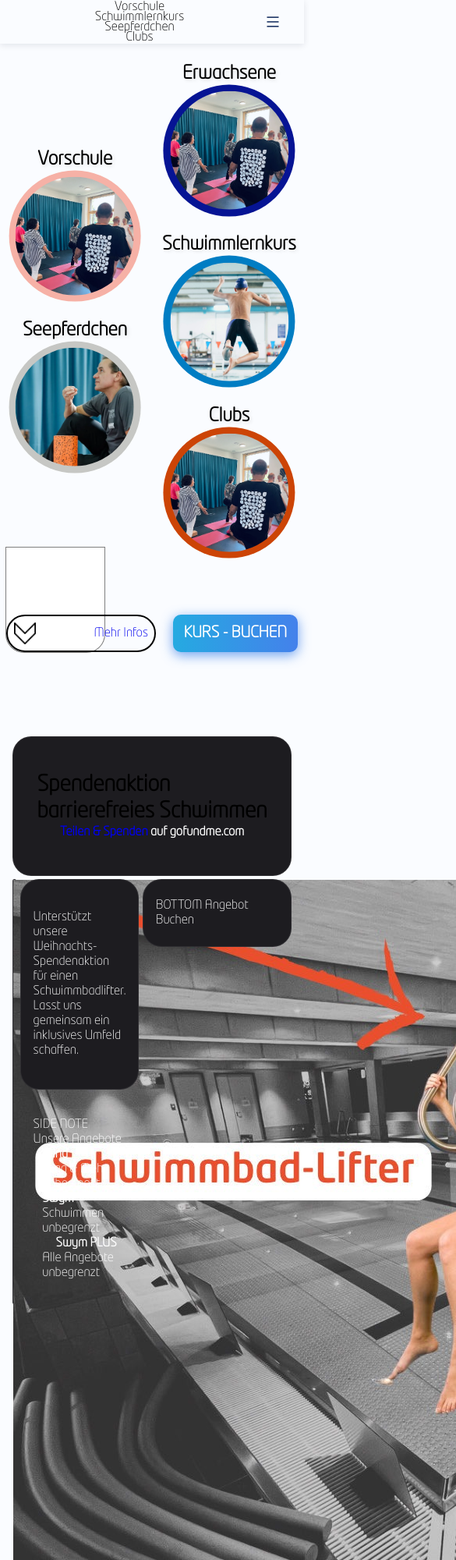
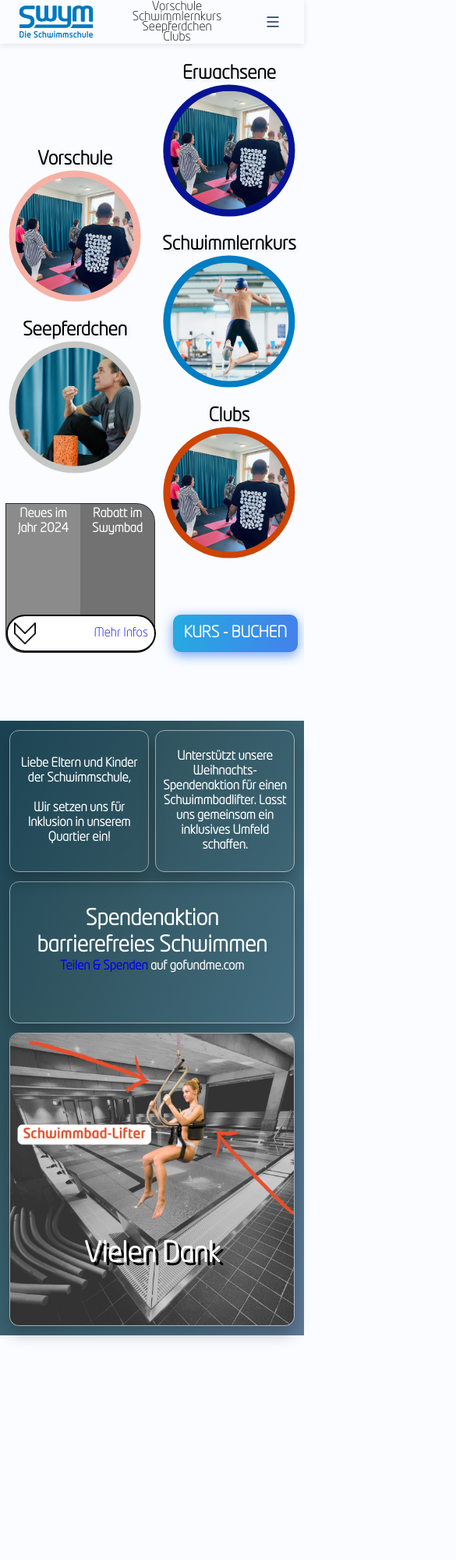
Before and after one commit to casimanodes/casimanodes.github.io, a plain HTML site: page index.html in a window 390 px wide. Shown: the top 2000 px of the page at 78% size, 585 px wide, since content can reach past the window. After the commit the page ends 1712 px from the top, so only its background shows below. Drawn offline with nearby package versions, Linux system fonts and the light colour scheme.

Commit message:
small change css

```diff
--- a/landingpage.css
+++ b/landingpage.css
@@ -705,13 +705,13 @@ transition: opacity 1s ease;
       /* #fingerTap{
           display: none;
       } */
-      #wordMind,
+      /* #wordMind,
       #wordSwym,
       #wordFitness,
       #wordEvent{
           left: 90%;
           transform: translateX(-50%, -50%)
-      }
+      } */
       .absolute-title{
         display: none;
         top: 6.5rem;
@@ -845,7 +845,7 @@ transition: opacity 1s ease;
     position: fixed;
     top: 0;
     left: 0;
-    width: 100%;
+    width: 100vw;
     box-shadow: 0 2px 8px hsla(220, 68%, 12%, 0.1);
     background-color: var(--header-color);
     z-index: var(--z-fixed);
@@ -863,6 +863,7 @@ transition: opacity 1s ease;
     align-items: center;
   }
   .nav__logo {
+    position: relative;
     display: inline-flex;
     align-items: center;
     column-gap: 0.25rem;
@@ -870,13 +871,16 @@ transition: opacity 1s ease;
     font-weight: var(--font-semi-bold);
     transition: color 0.3s;
     z-index: 2;
-  }
-  .nav__logo i {
+    height: 4rem;
+    width: 6rem;
+  }
+
+  /* .nav__logo i {
     font-size: 1.25rem;
   }
   .nav__logo:hover {
     color: var(--first-color);
-  }
+  } */
   .nav__toggle {
     position: relative;
     width: 32px;
@@ -986,7 +990,7 @@ transition: opacity 1s ease;
     display: none;
   }
   .dropdown__title {
-    font-size: var(--small-font-size);
+    font-size: var(--normal-font-size);
     font-weight: var(--font-semi-bold);
     color: var(--title-color);
   }
@@ -994,8 +998,8 @@ transition: opacity 1s ease;
     row-gap: 0.25rem;
   }
   .dropdown__link {
-    font-size: var(--smaller-font-size);
-    font-weight: var(--font-medium);
+    font-size: var( --small-font-size);
+    font-weight: var(--font-semi-bold);
     color: var(--text-color);
     transition: color 0.3s;
   }
@@ -1116,7 +1120,10 @@ transition: opacity 1s ease;
       margin-inline: auto;
     }
   }
-  /*========== BREAKPOINTS NAVBAR END ==========*/
+  /*======== == BREAKPOINTS NAVBAR END ==========*/
+
+
+
 
 
 
@@ -1191,101 +1198,308 @@ transition: opacity 1s ease;
 
 
 
+
+
     /*BENTO GRID */
+
+
 
 
 .parent {
   position: relative;
-      margin-top: 10vh;
-      top: 100vh;
   display: grid;
-height: 90vh;
-grid-template-columns: repeat(4, 1fr);
-grid-template-rows: repeat(8, 1fr);
+  top: calc(100vh + 5rem);
+  height: calc(100vh - 3.5rem);
+  width: 100%;
+  /* grid-template-columns: repeat(8, 1fr);
+  grid-template-rows: repeat(4, 1fr); */
+  grid-template-columns: repeat(2, 1fr);
+grid-template-rows: repeat(4, 1fr);
   grid-column-gap: 0.5rem;
   grid-row-gap: 0.75rem;
-padding: 1rem;
-}
+  padding: 0.75rem;
+
+  background: linear-gradient(to bottom right, #194253, #325661, #436c7e, #607996);
+
+  /* Ensure the gradient covers the full page */
+  background-attachment: fixed;
+  background-repeat: no-repeat;
+  background-size: cover;}
+
 
 :root{
---background-color-bento: #1d1c20;
+--background-color-bento-left: rgb(139, 139, 139, 0.5);
+--background-color-bento-right:rgb(29, 28, 32, 0.5);
+--background-color-bento: none;
+--backdrop-filter-bento: blur(100px);
+
+/* --background-color-bento: white; */
 --border-bento: 1px solid rgba(255,255,255,.08);
---border-radius-bento: 24px;
+--border-radius-bento: 12px;
+
+
 }
 
 /*general card stylings*/
 .grid-item{
-background-color: var(--background-color-bento);
 border: var(--border-bento);
 border-radius: var(--border-radius-bento);
 transition: scale 0.5s ease-in-out;
 transition-property: transform;
 transition-timing-function: cubic-bezier(.4,0,.2,1);
 transition-duration: .25s;
-}
-
-/* Inside the grid content  */
+max-height: 50vh;
+
+}
+
+.grid-item h1{
+  color: white ;
+}
+
+/* Inside the grid content  Also for swymbad*/
 .card{
 position: relative;
-color: white;
-padding: 1rem;
-display: flex;
+display: flex;
+/* flex-direction: column; */
+align-items: center;
+justify-content: center;
+height: 100%;
+width: 100%;
+font-size: 2rem;
+padding: 0.5rem;
+overflow: hidden;
 flex-direction: column;
-justify-content: center;
-align-items: center;
-height: 100%;
-}
-/* Inside the grid title */
-.card-title{
-position: absolute;
-display: flex;
-justify-content: center;
-top: 1rem;
+}
+
+.bento_title{
+  text-align: center;
+  position: relative;
+  font-size: 1.5rem;
+  font-weight: 600;
   left: 50%;
   transform: translateX(-50%);
-font-size: 1.5rem;
+}
+.text_center{
+  text-align: center;
+  position: relative;
+}
+
+
+/* Inside the grid title */
+.card_img_parent{
+position: relative;
+width: 100%;
+height: 100%;
+}
+.card_img_parent img{
+  width: 100%;
+  height: 100%;
+  position: relative;
+  border-radius: var(--border-radius-bento);
+}
+#full{
+  padding: 0rem;
+}
+/*each grid item positioning*/
+
+
+#title {
+  /* grid-area: 1 / 1 / 3 / 4; */
+  /* grid-area: 1 / 1 / 2 / 4; */
+  grid-area: 2 / 1 / 3 / 3;
+  /* background-color: var(--background-color-bento-left); */
+  /* background: linear-gradient(to right, rgb(139, 139, 139, 0.5) 30%, rgb(29, 28, 32, 0.5) 65%); */
+  backdrop-filter: var(--backdrop-filter-bento);
+  background: var(--background-color-bento);
+  border: 1px solid rgba(255, 255, 255, 0.5);
+  box-shadow: 0px 10px 20px rgba(0, 0, 0, 0.25);
+  /* display: flex;
+  flex-direction: row; */
+  }
+
+  #side-note {
+  /* grid-area: 1 / 4 / 3 / 5;  */
+  grid-area: 3 / 1 / 5 / 6;
+  /* background-color: var(--background-color-bento-left); */
+  backdrop-filter: var(--backdrop-filter-bento);
+  background:var(--background-color-bento);
+  border: 1px solid rgba(255, 255, 255, 0.5);
+  box-shadow: 0px 10px 20px rgba(0, 0, 0, 0.25);
+
+  display: none;
+  }
+
+  #center {
+  /* grid-area: 3 / 2 / 9 / 4;  */
+  /* background-color: var(--background-color-bento-right); */
+  backdrop-filter: var(--backdrop-filter-bento);
+  background: var(--background-color-bento);
+  border: 1px solid rgba(255, 255, 255, 0.5);
+  box-shadow: 0px 10px 20px rgba(0, 0, 0, 0.25);
+
+  /* grid-area: 1 / 4 / 3 / 9;  */
+  grid-area: 3 / 1 / 5 / 3;
+}
+ #title .card h1,
+ #title .card h2{
+  transform: translateY(-1rem);
+ }
+
+ .over_the_top{
+  position: absolute;
+  bottom: 30%;
+  transform: Translate(-50% , 100%);
+  left: 50%;
+  z-index: 333;
+  font-size: 2.25rem;
+  font-weight: 800;
+  text-shadow: 4px 4px 0px black;
+
+}
+  #left-note {
+  /* grid-area: 3 / 1 / 9 / 2; */
+  /* grid-area: 3 / 6 / 4 / 9; */
+  text-align: center;
+  grid-area: 1 / 1 / 2 / 2;
+  /* background-color: var(--background-color-bento-right); */
+  backdrop-filter: var(--backdrop-filter-bento);
+  background: var(--background-color-bento);
+  border: 1px solid rgba(255, 255, 255, 0.5);
+  box-shadow: 0px 10px 20px rgba(0, 0, 0, 0.25);
+
+}
+#right-note{
+  display: block;
+  /* grid-area: 2 / 1 / 3 / 4; */
+  grid-area: 1 / 2 / 2 / 3;
+  /* background-color: var(--background-color-bento-left); */
+  backdrop-filter: var(--backdrop-filter-bento);
+  border: 1px solid rgba(255, 255, 255, 0.5);
+  background: var(--background-color-bento);
+  box-shadow: 0px 10px 20px rgba(0, 0, 0, 0.25);
+
+  }
+  #bottom {
+    display: block;
+    grid-area: 4 / 6 / 5 / 9;
+  /* background-color: var(--background-color-bento-right); */
+  backdrop-filter: var(--backdrop-filter-bento);
+  background: var(--background-color-bento);
+  border: 1px solid rgba(255, 255, 255, 0.5);
+  box-shadow: 0px 10px 20px rgba(0, 0, 0, 0.25);
+
+display: none;
+  }
+
+
+.ul_icon{
+  position: relative;
+  display: flex;
+  flex-direction: row;
+  /* justify-content: center; */
+  width: 100%;
+}
+
+.ul_icon h3{
+  position: relative;
+  left: 50%;
+  transform: translateX(-50%);
+  font-size: 1.25rem;
+}
+
+.card-icon{
+  /* transform: translateX(-100%); */
+  transform: translateY(-25%);
+  height: 2rem;
+  aspect-ratio: 1/1;
+  border-radius: 50%;
+  margin: 0.25rem;
+  position: absolute;
+  display: flex-start;
+
+}
+.card ul{
+  width: 100%;
+}
+.card ul li{
+  padding: 0.5rem 0;
+  width: 100%;
+
+}
+
+.bento_p{
+  color: white;
+  text-align: center;
+  padding: 0.5rem 0;
   font-weight: 600;
-}
-
-/*each grid item positioning*/
-#title {
-grid-area: 1 / 1 / 3 / 4; }
-
-#side-note {
-grid-area: 1 / 4 / 3 / 5; }
-#center {
-grid-area: 3 / 2 / 9 / 4; }
-#left-note {
-grid-area: 3 / 1 / 9 / 2;}
-#right-note {
-grid-area: 3 / 4 / 9 / 5; }
+  font-size: 1rem;
+}
+
 
 .grid-item:hover{
 transform: scale(1.03);
 }
 
 
-@media screen and (max-width: 768px) {
+@media screen and (min-width: 768px) {
   .parent {
+    position: absolute;
     display: grid;
-grid-template-columns: repeat(3, 1fr);
-grid-template-rows: repeat(8, 1fr);
-grid-column-gap: 0.3rem;
-grid-row-gap: 0.3rem;
-padding: 1rem;
-}
-
-#title { grid-area: 1 / 1 / 3 / 5; }
-#center { grid-area: 3 / 1 / 9 / 3; }
-#side-note { grid-area: 6 / 3 / 9 / 4; }
-#right-note { grid-area: 3 / 3 / 6 / 4; }
-#left-note{
+    top: calc(100vh + 5rem);
+    height:calc(100vh - 5rem);
+    width: 100%;
+    grid-template-columns: repeat(4, 1fr);
+    grid-template-rows: repeat(4, 1fr);
+    grid-column-gap: 0.5rem;
+    grid-row-gap: 0.75rem;
+    padding: 0.5rem;
+}
+
+#title {
+  grid-area: 1 / 1 / 2 / 4;
+  }
+
+  #side-note {
+  grid-area: 1 / 4 / 2 / 5;
   display: none;
   }
+
+#center {
+grid-area: 2 / 2 / 5 / 4;
+}
+
+#left-note {
+grid-area: 2 / 1 / 5/ 2;
+}
+
+ #right-note {
+grid-area: 1 / 4 / 3 / 5;
+display: none;}
+
+#bottom {
+  display: none;
+  grid-area: 2 / 4 / 5 / 5;
+}
+
+
+
+  .card_img_parent img{
+    width: auto;
+    height: 90%;
+    display: none;
+  }
 .gird-item:hover{
-transform: scale(1.02);
-}
-}
+transform: none;
+}
+
+
+
+}
+
+/* ======== BENTO GRID END ======== */
+
+
+
 
 
         /*content container*/
@@ -1331,7 +1545,7 @@ transform: scale(1.02);
           cursor: pointer;
           align-items: center;
           justify-content: center;
-      z-index: 200;
+      z-index: 902;
           transition: opacity 0.3s ease-in-out;
     }
     /*the picture itself*/
@@ -1376,10 +1590,12 @@ transform: scale(1.02);
         border: solid 2px black;
         opacity: 0;
         pointer-events: none;
+        background-color: white;
       }
       .info{
         font-size: 2rem;
         font-weight: 900;
+        z-index: 901  ;
       }
 
         #contentArea {
@@ -1395,10 +1611,47 @@ transform: scale(1.02);
         }
 
         #contentArea.expanded {
-          width: 8rem; /* Adjust as needed */
-          height: 8.5rem; /* Adjust as needed */
-          background-color: rgb(255, 255, 255, 0.9);
+          width: 12rem; /* Adjust as needed */
+          height: 12rem; /* Adjust as needed */
+          background-color: rgba(73, 71, 71, 0.9);
           border: 1px solid rgba(0, 0, 0, 0.5);
           border-bottom-left-radius: 1.5rem;
           border-bottom-right-radius:1.5rem ;
-        }
+          border-top-right-radius: 1.5rem;
+          display: flex;
+          flex-direction: row;
+          position: absolute;
+        }
+
+        /* #contentArea.expanded h1{
+          color: white;
+          font-size: 1.5rem;
+          font-weight: 600;
+          text-align: center;
+          padding: 0.5rem;
+        } */
+
+        .area_left{
+
+          width: 50%;
+          height: 100%;
+          padding: 0.25rem;
+          display: flex;
+          /* border-right: solid 1px white; */
+          background-color: #8B8B8B;
+        }
+        .area_left h3{
+          text-align: center;
+        }
+        .area_right{
+          width: 50%;
+          height: 100%;
+          padding: 0.25rem;
+          display: flex;
+          /* border-left: solid 1px white; */
+          background-color: #727272;
+        }
+        .area_right{
+          text-align: center;
+
+        }
```
Lines whose indentation alone changed are shown as unchanged.
